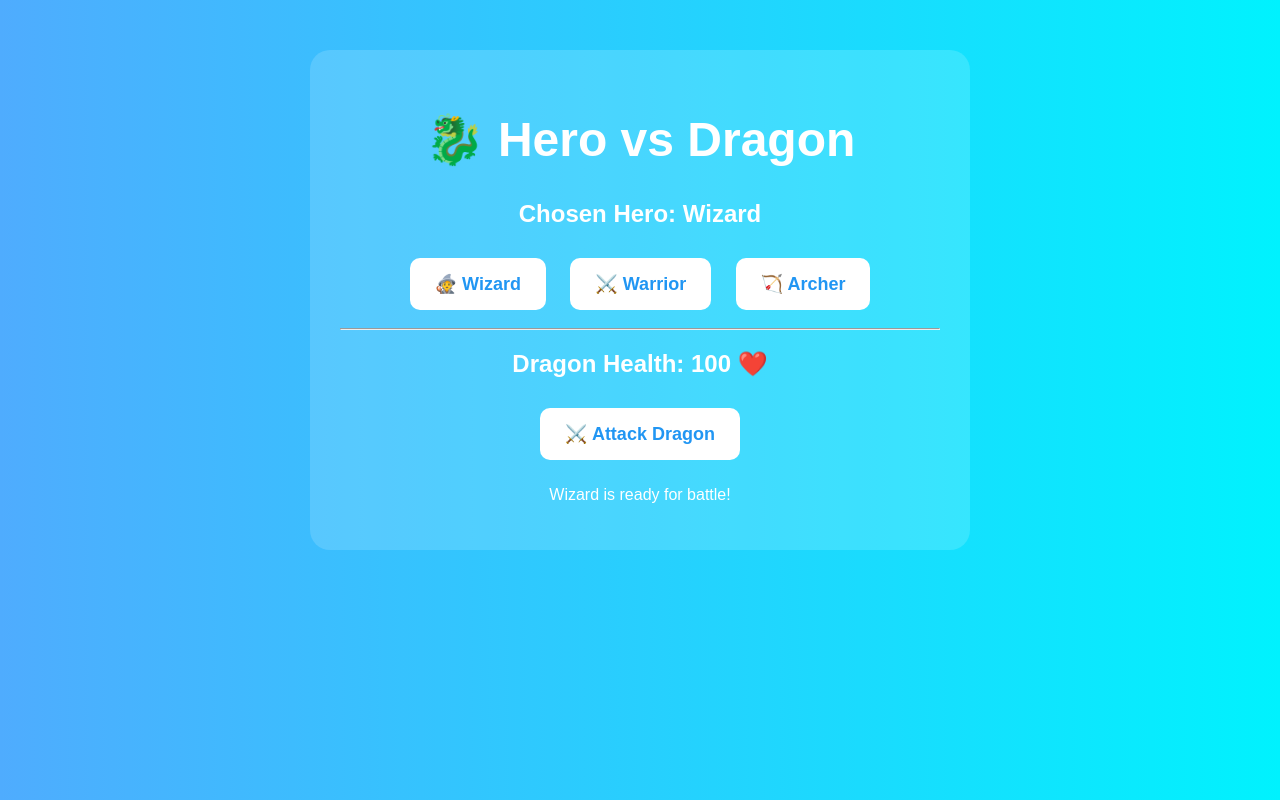
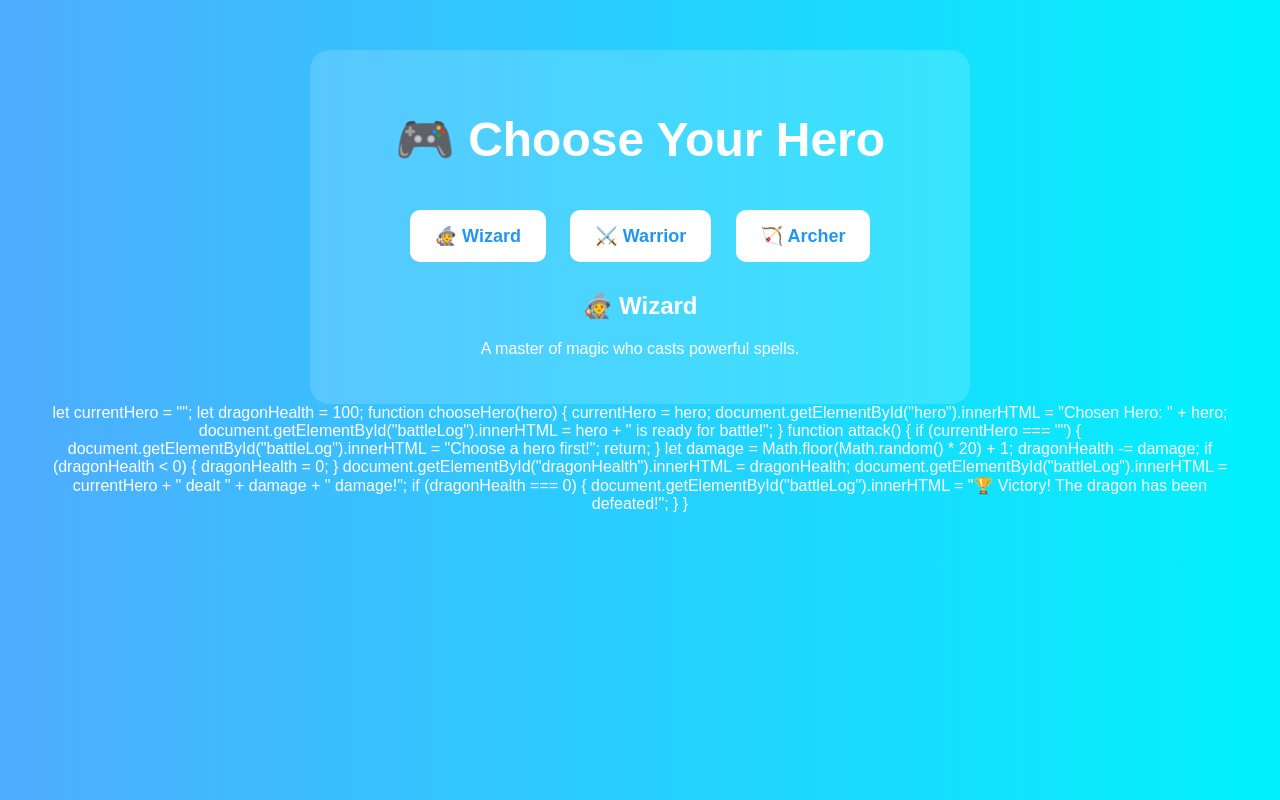
Before and after one commit to olayinkaspezch/html, a plain HTML site: page index.html in a window 1280 px wide. Both pictures are taken after a click on the button "🧙 Wizard". Drawn offline with Linux system fonts and the light colour scheme.

Commit message:
Update website title and hero selection text

```diff
--- a/index.html
+++ b/index.html
@@ -1,7 +1,7 @@
 <!DOCTYPE html>
 <html>
 <head>
-    <title>David's Website</title>
+    <title>yinka's Website</title>
 
     <style>
         body {
@@ -60,25 +60,47 @@ button:hover {
 
 <div class="card">
 
-    <h1>🐉 Hero vs Dragon</h1>
+    <h1>🎮 Choose Your Hero</h1>
 
-    <h2 id="hero">Choose Your Hero</h2>
+    <button onclick="chooseHero('wizard')">🧙 Wizard</button>
 
-    <button onclick="chooseHero('Wizard')">🧙 Wizard</button>
-    <button onclick="chooseHero('Warrior')">⚔️ Warrior</button>
-    <button onclick="chooseHero('Archer')">🏹 Archer</button>
+    <button onclick="chooseHero('warrior')">⚔️ Warrior</button>
 
-    <hr>
+    <button onclick="chooseHero('archer')">🏹 Archer</button>
 
-    <h2>Dragon Health: <span id="dragonHealth">100</span> ❤️</h2>
+    <h2 id="heroName">Select a Hero</h2>
 
-    <button onclick="attack()">⚔️ Attack Dragon</button>
-
-    <p id="battleLog"></p>
+    <p id="heroDescription">
+        Click one of the heroes above to begin your adventure!
+    </p>
 
 </div>
 
 <script>
+function chooseHero(hero) {
+
+    if (hero === "wizard") {
+        document.getElementById("heroName").innerHTML = "🧙 Wizard";
+        document.getElementById("heroDescription").innerHTML =
+            "A master of magic who casts powerful spells.";
+    }
+
+    if (hero === "warrior") {
+        document.getElementById("heroName").innerHTML = "⚔️ Warrior";
+        document.getElementById("heroDescription").innerHTML =
+            "A fearless fighter with incredible strength.";
+    }
+
+    if (hero === "archer") {
+        document.getElementById("heroName").innerHTML = "🏹 Archer";
+        document.getElementById("heroDescription").innerHTML =
+            "A skilled hunter who never misses a target.";
+    }
+
+}
+</script>
+
+</body>
 
 let currentHero = "";
 let dragonHealth = 100;
```
